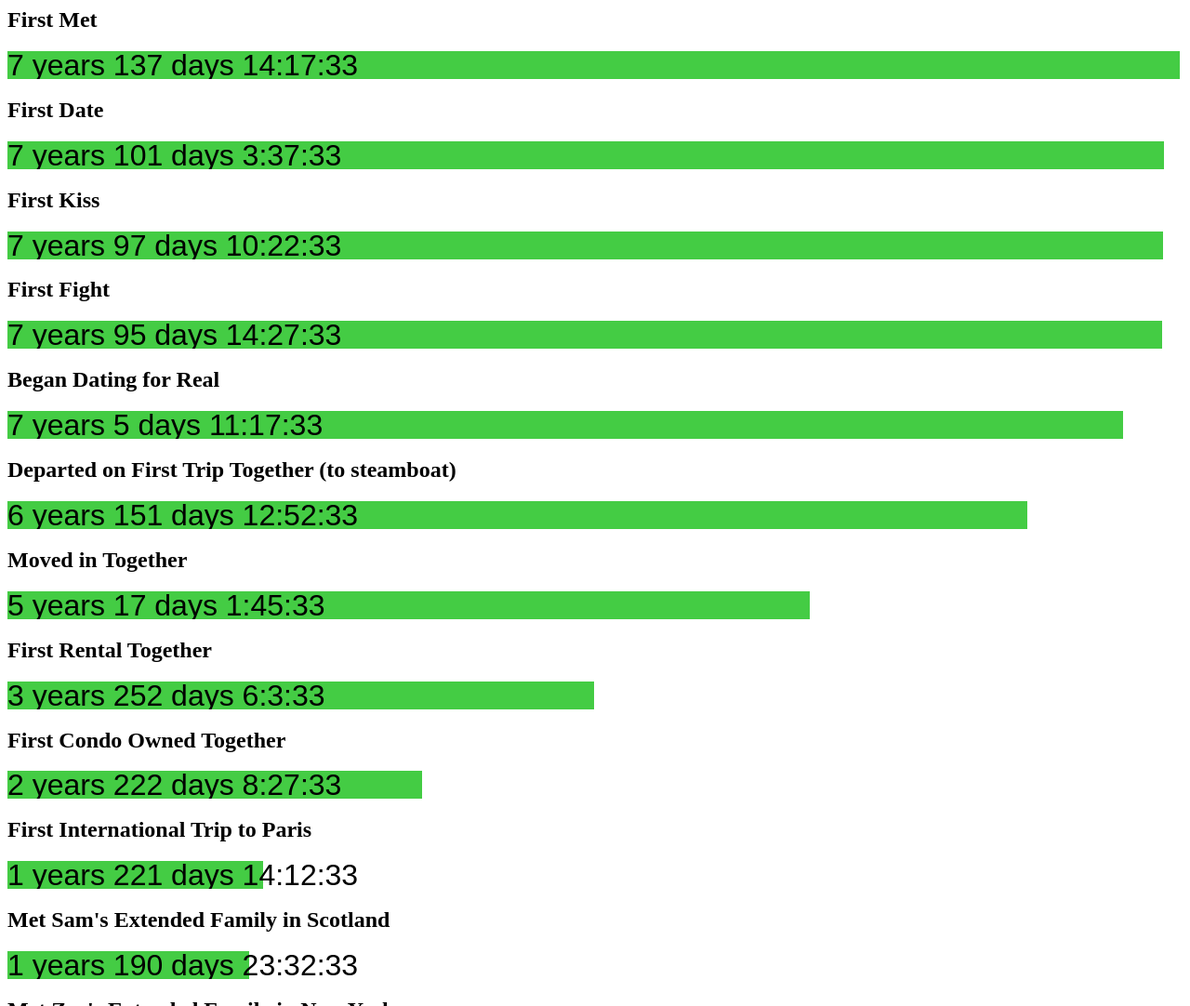
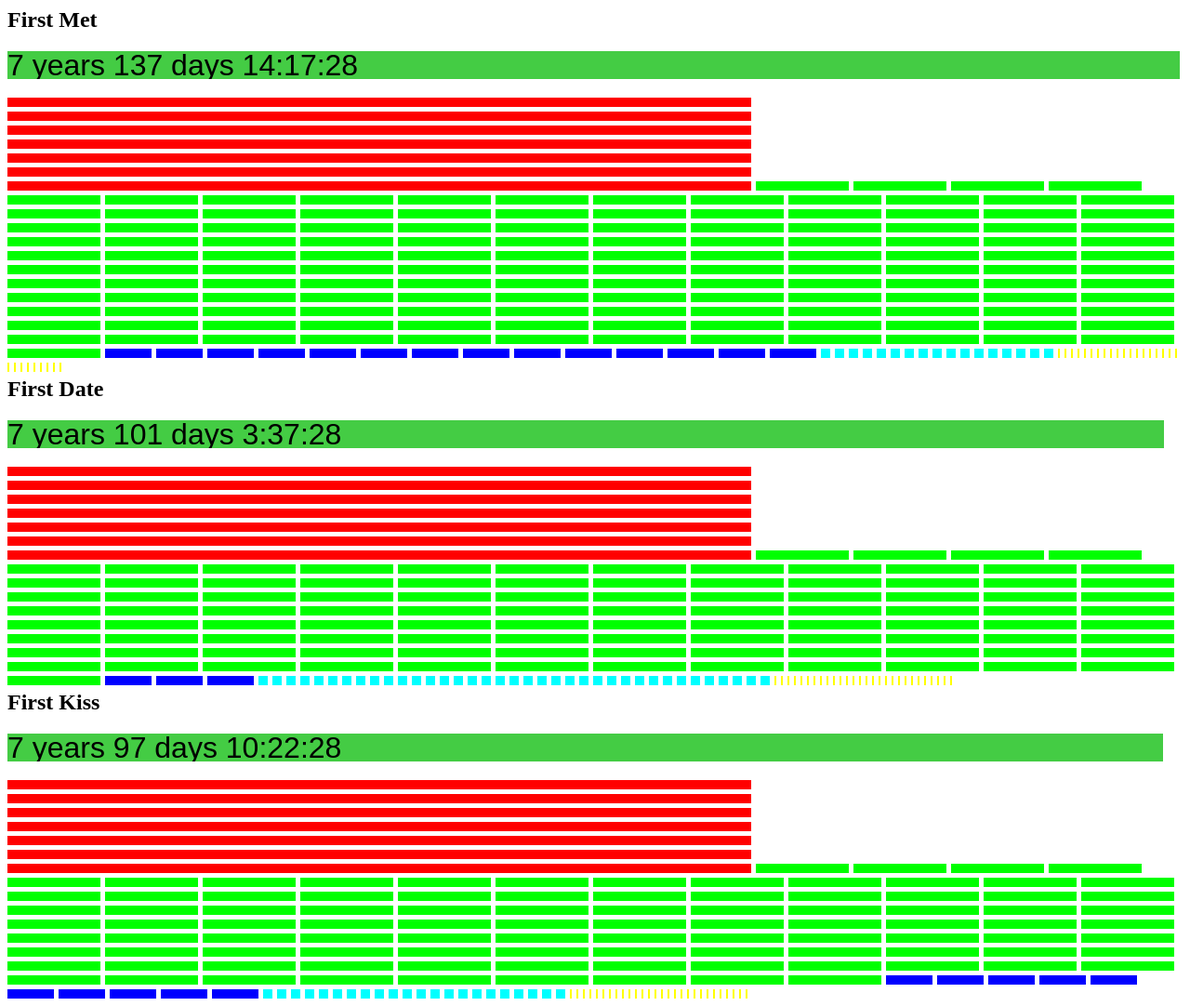
Before and after one commit to zacclark/samand.zacclark.com, a plain HTML site: page timeline.html in a window 1280 px wide. Shown: the top 1082 px of the page at 93% size. Drawn offline with nearby package versions, Linux system fonts and the light colour scheme.

Commit message:
thing sam does not like

```diff
--- a/timeline.html
+++ b/timeline.html
@@ -6,6 +6,20 @@
 			.event .timetrack { position: relative; height: 30px; width: 100%; overflow: hidden; }
 			.event .timetrack .label { z-index: 20; position: absolute; font-size: 32px; line-height: 30px; font-family: sans-serif; }
 			.event .timetrack .fill { position: absolute; top: 0; left: 0; bottom: 0; width: 500px; background: #4c4; }
+
+			.event .segments { width: 100%; float: left; margin-top: 20px; }
+			.event .segments .segment { display: block; float: left; height: 10px; width: 25px; margin-right: 5px; margin-bottom: 5px; background: #000; }
+			/*.event .segments .segment.year { width: 40px; background: #f00; }
+			.event .segments .segment.day { width: 20px; background: #0f0; }
+			.event .segments .segment.hour { width: 10px; background: #00f; }
+			.event .segments .segment.minute { width: 5px; background: #0ff; }
+			.event .segments .segment.second { width: 2px; background: #ff0; }*/
+
+			.event .segments .segment.year { width: 800px; background: #f00; }
+			.event .segments .segment.day { width: 100px; background: #0f0; }
+			.event .segments .segment.hour { width: 50px; background: #00f; }
+			.event .segments .segment.minute { width: 10px; background: #0ff; }
+			.event .segments .segment.second { width: 2px; background: #ff0; }
 		</style>
 		<script type="text/javascript" src="http://code.jquery.com/jquery-1.8.3.min.js"></script>
 		<script type="html/template" id="event_template">
@@ -14,6 +28,13 @@
 				<div class="timetrack">
 					<div class="label">{{timestamp}}</div>
 					<div class="fill"></div>
+				</div>
+				<div class="segments">
+					<div class="years"></div>
+					<div class="days"></div>
+					<div class="hours"></div>
+					<div class="minutes"></div>
+					<div class="seconds"></div>
 				</div>
 			</div>
 		</script>
@@ -93,17 +114,38 @@
 				var fillPercent = difference.raw / maxDifference;
 				$contents.find(".fill").css({"width": (fillPercent * 100) + "%" });
 
+				for (var i = difference.years - 1; i >= 0; i--) {
+					$contents.find(".segments .years").append("<div class='segment year'></div>");
+				};
+
+				for (var i = difference.days - 1; i >= 0; i--) {
+					$contents.find(".segments .days").append("<div class='segment day'></div>");
+				};
+
+				for (var i = difference.hours - 1; i >= 0; i--) {
+					$contents.find(".segments .hours").append("<div class='segment hour'></div>");
+				};
+
+				for (var i = difference.minutes - 1; i >= 0; i--) {
+					$contents.find(".segments .minutes").append("<div class='segment minute'></div>");
+				};
+
+				for (var i = difference.seconds - 1; i >= 0; i--) {
+					$contents.find(".segments .seconds").append("<div class='segment second'></div>");
+				};
+
 				return $contents;
 			}
 
 			$(document).ready(function(){
-				setInterval(function(){
+				var render = function(){
 					$("body").html("");
 					$.each(app.events, function(i, item){
 						$("body").append(eventTemplate(item));
 					});
-				}, 1000);
-
+				}
+				render();
+				// var interval = setInterval(render, 1000);
 			});
 		</script>
 	</head>
```
